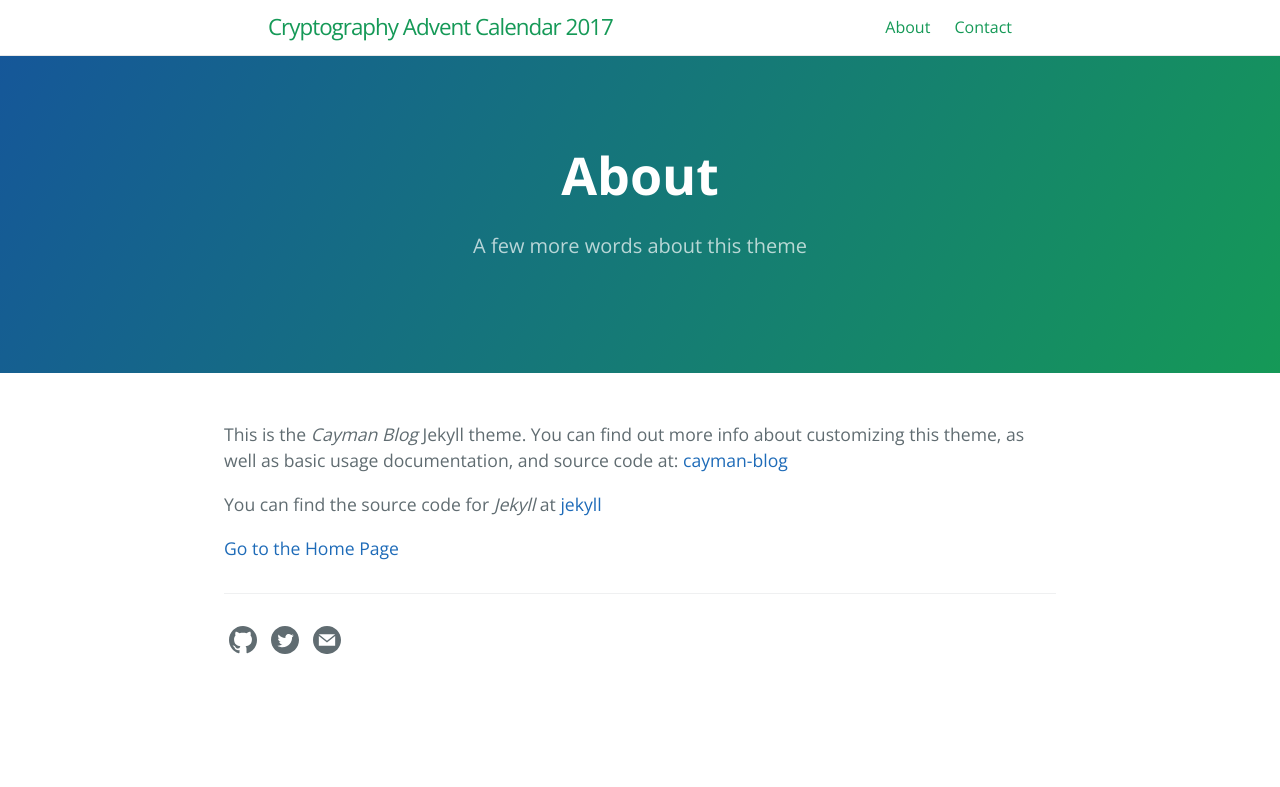
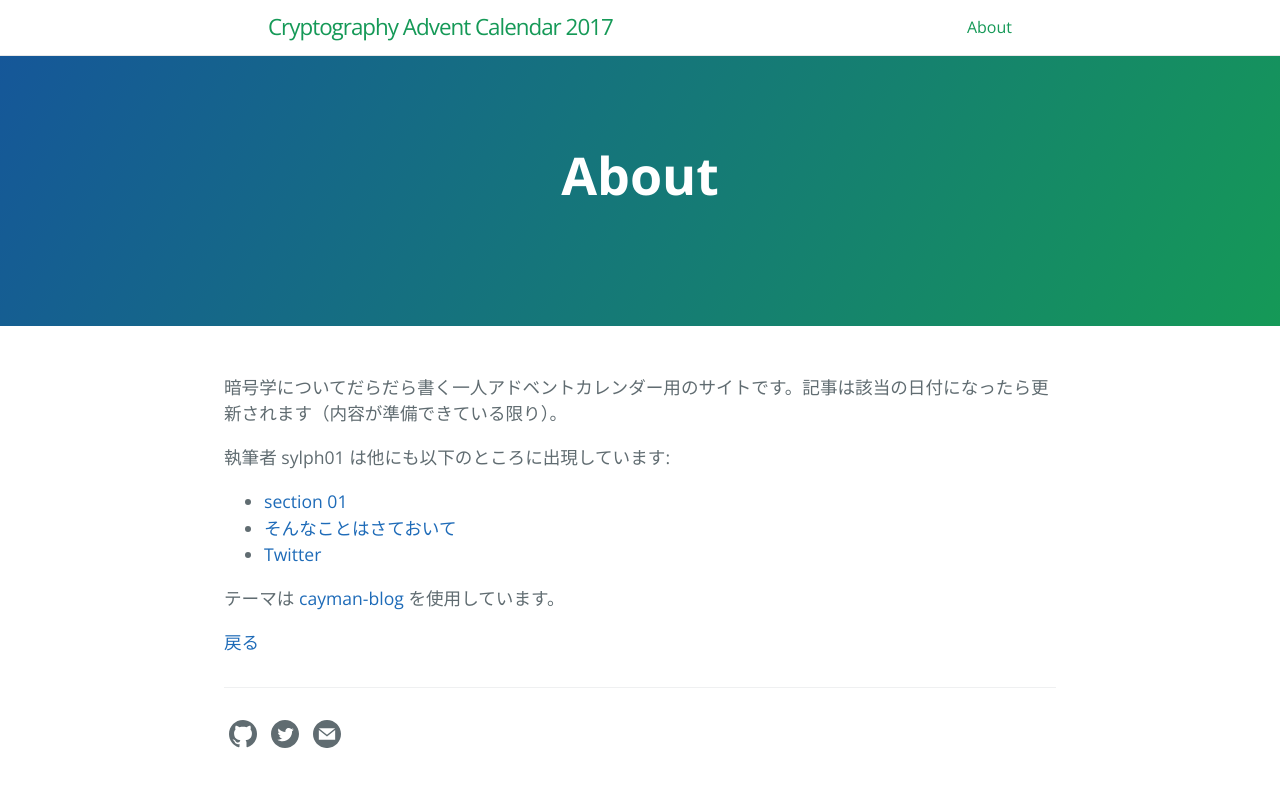
Before and after one commit to sylph01/crypto-ac-2017, a Jekyll site: the page built from about.md, in a window 1280 px wide. Shown: the top 787 px of the page. Built offline with Jekyll 4.4.1, drawn with Linux system fonts in a browser that asks for light colours.

Commit message:
fill basic information

```diff
--- a/about.md
+++ b/about.md
@@ -1,13 +1,17 @@
 ---
 layout: page
 title: About
-tagline: A few more words about this theme
 permalink: /about.html
 ---
 
-This is the _Cayman Blog_ Jekyll theme. You can find out more info about customizing this theme, as well as basic usage documentation, and source code at: [cayman-blog](https://github.com/lorepirri/cayman-blog)
+暗号学についてだらだら書く一人アドベントカレンダー用のサイトです。記事は該当の日付になったら更新されます（内容が準備できている限り）。
 
-You can find the source code for _Jekyll_ at [jekyll](https://github.com/jekyll/jekyll)
+執筆者 sylph01 は他にも以下のところに出現しています:
 
+- [section 01](https://s01.info/)
+- [そんなことはさておいて](https://sylph01.hatenablog.jp/)
+- [Twitter](https://twitter.com/s01)
 
-[Go to the Home Page]({{ site.url }}{{ site.baseurl }})
+テーマは [cayman-blog](https://github.com/lorepirri/cayman-blog) を使用しています。
+
+[戻る]({{ site.url }}{{ site.baseurl }})
```
Also changed, not shown: contact.md (deleted, +0 -14 lines), index.md (+0 -8 lines).
